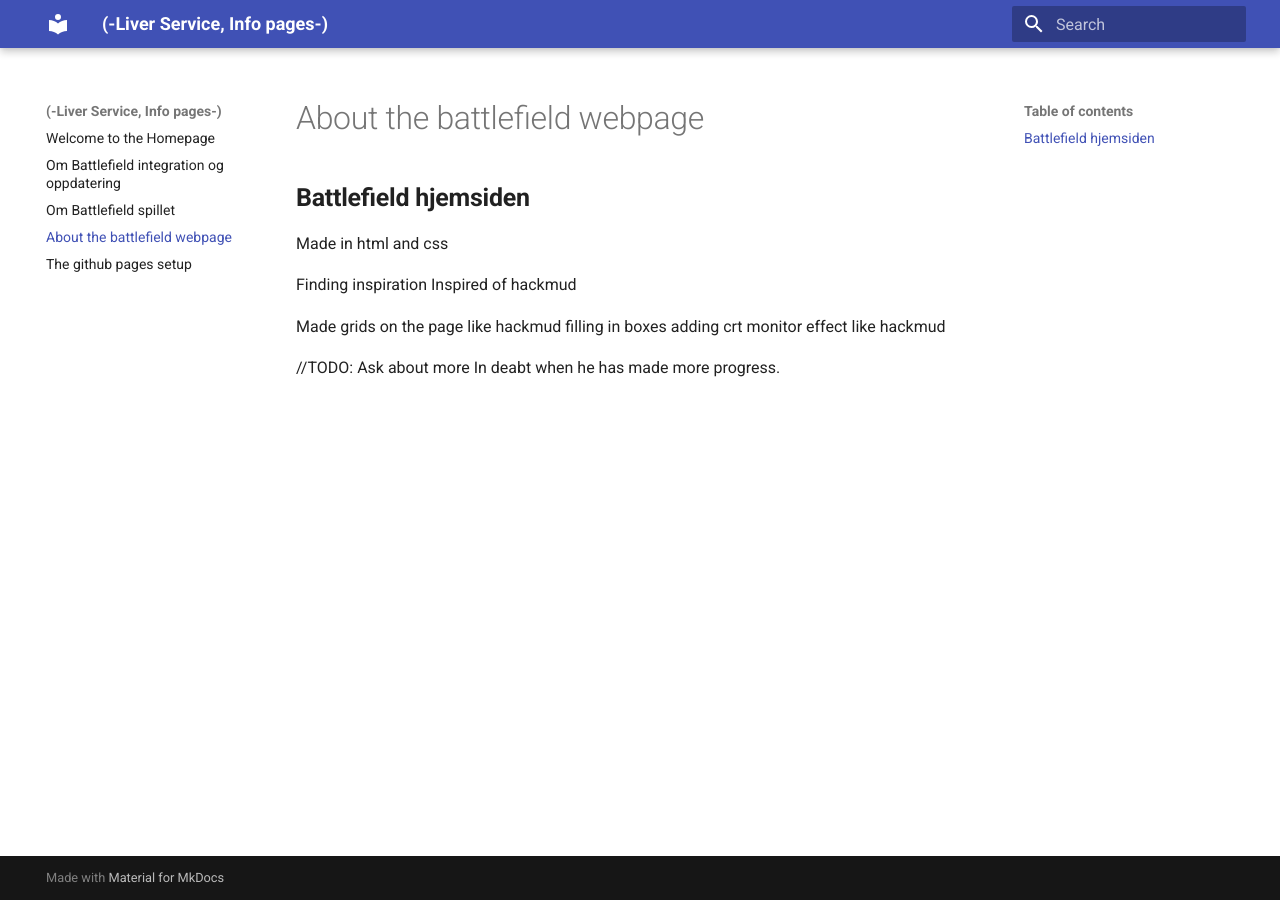
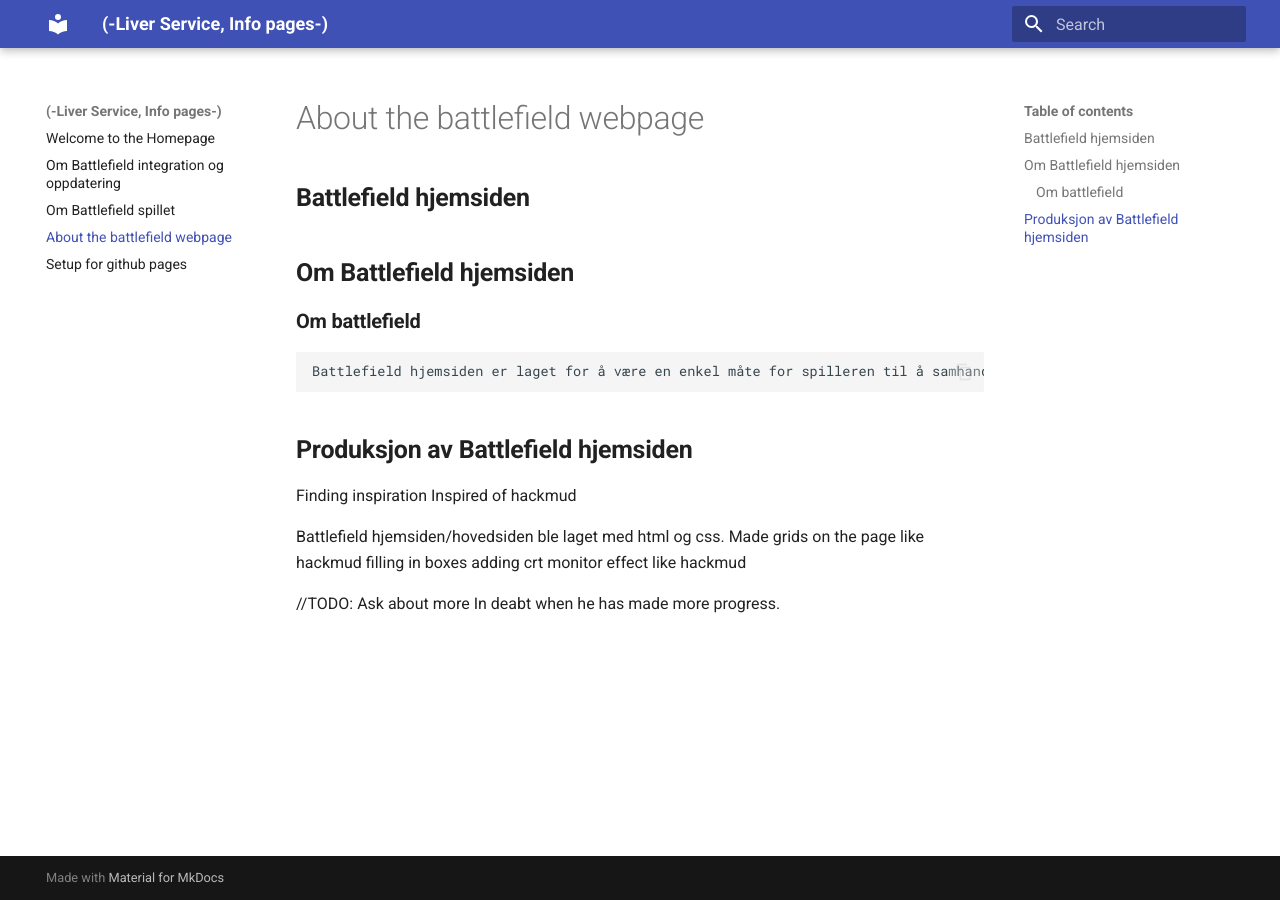
Before and after one commit to NikoWorldMan/Liver-Service, an MkDocs documentation site: the page built from Pages/docs/Battlefield webpage.md, in a window 1280 px wide. Built offline with MkDocs 1.6.1 and Material for MkDocs 9.7.7, drawn with Linux system fonts in a browser that asks for light colours.

Commit message:
Page content update

````diff
--- a/Pages/docs/Battlefield webpage.md
+++ b/Pages/docs/Battlefield webpage.md
@@ -3,12 +3,19 @@
 
 ##**Battlefield hjemsiden**
 
+##**Om Battlefield hjemsiden**
 
-Made in html and css
+###**Om battlefield**
+```markdown
+Battlefield hjemsiden er laget for å være en enkel måte for spilleren til å samhandle med spillet Battlefield. Battlefield hjemsiden gjør at spilleren kan skrive for å samhandle mellom nettsiden og spillet battlefield. Når spilleren skriver sitt input til hjemsiden, gjennom hjemsiden sin konsol blir inputet til spilleren sent til spillet. Informasjon fra spillet blir så opplastet og sent ut til Battlefield hjemsiden, delt opp og forenkelt sånn at spilleren kan enklere reagere og forstå informasjonen fra spillet. Websiden er den frontend interaktive konsollen som spilleren bruker for å kommunisere med spillet. Programmet til spillet ligger i backend som kalkulere, kjører og behandler spilleren sitt input, før den sender ny informasjon til spilleren på hjemesiden på frontenden.
+```
+
+##**Produksjon av Battlefield hjemsiden**
 
 Finding inspiration
 Inspired of hackmud
 
+Battlefield hjemsiden/hovedsiden ble laget med html og css.
 Made grids on the page like hackmud
 filling in boxes
 adding crt monitor effect like hackmud
--- a/Pages/docs/Github pages.md
+++ b/Pages/docs/Dev page, Github pages.md
@@ -1,4 +1,4 @@
-# The github pages setup
+# Setup for github pages
 
 Slik installerer du
 ```shell
````
Also changed, not shown: Pages/docs/index.md (+1 -1 lines).
